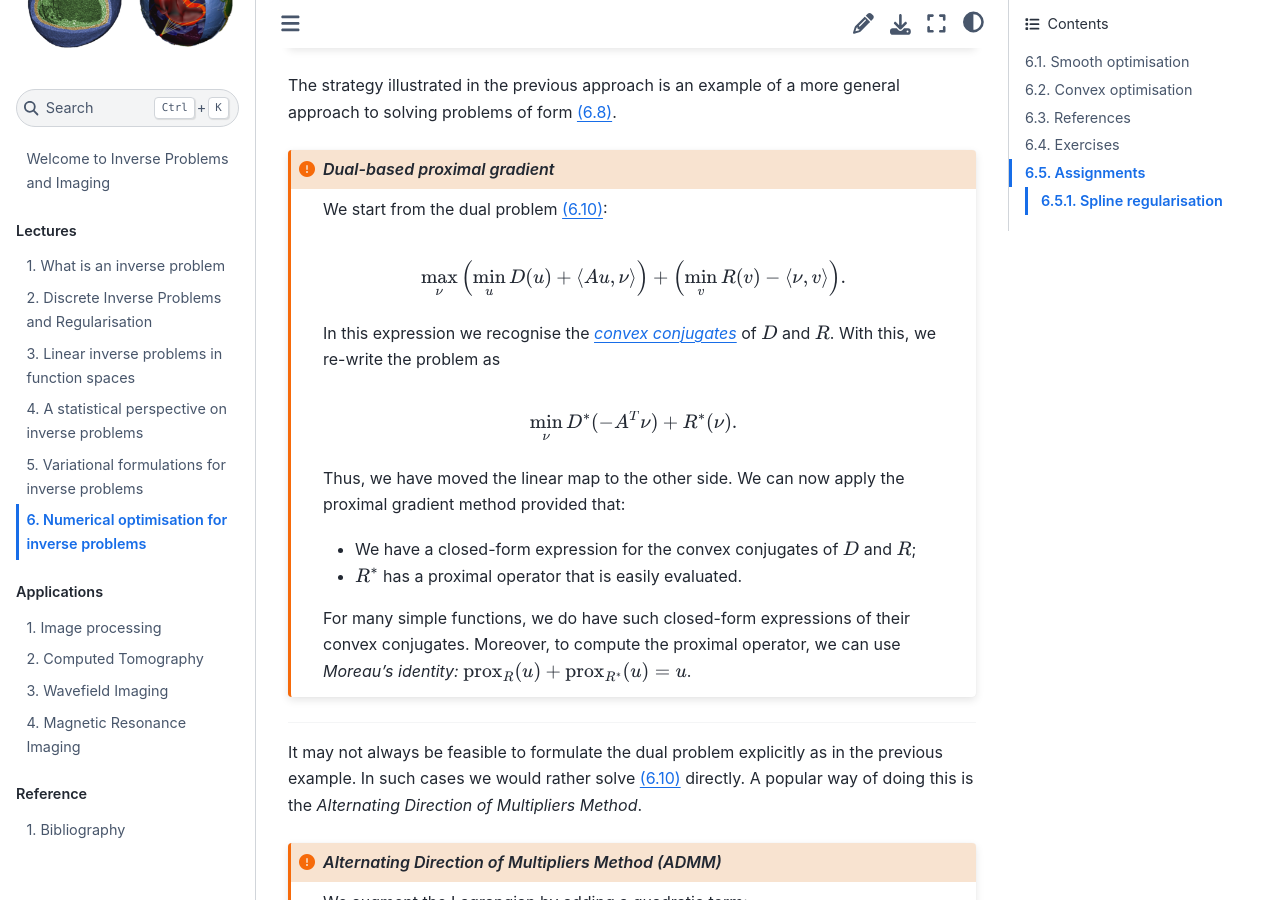
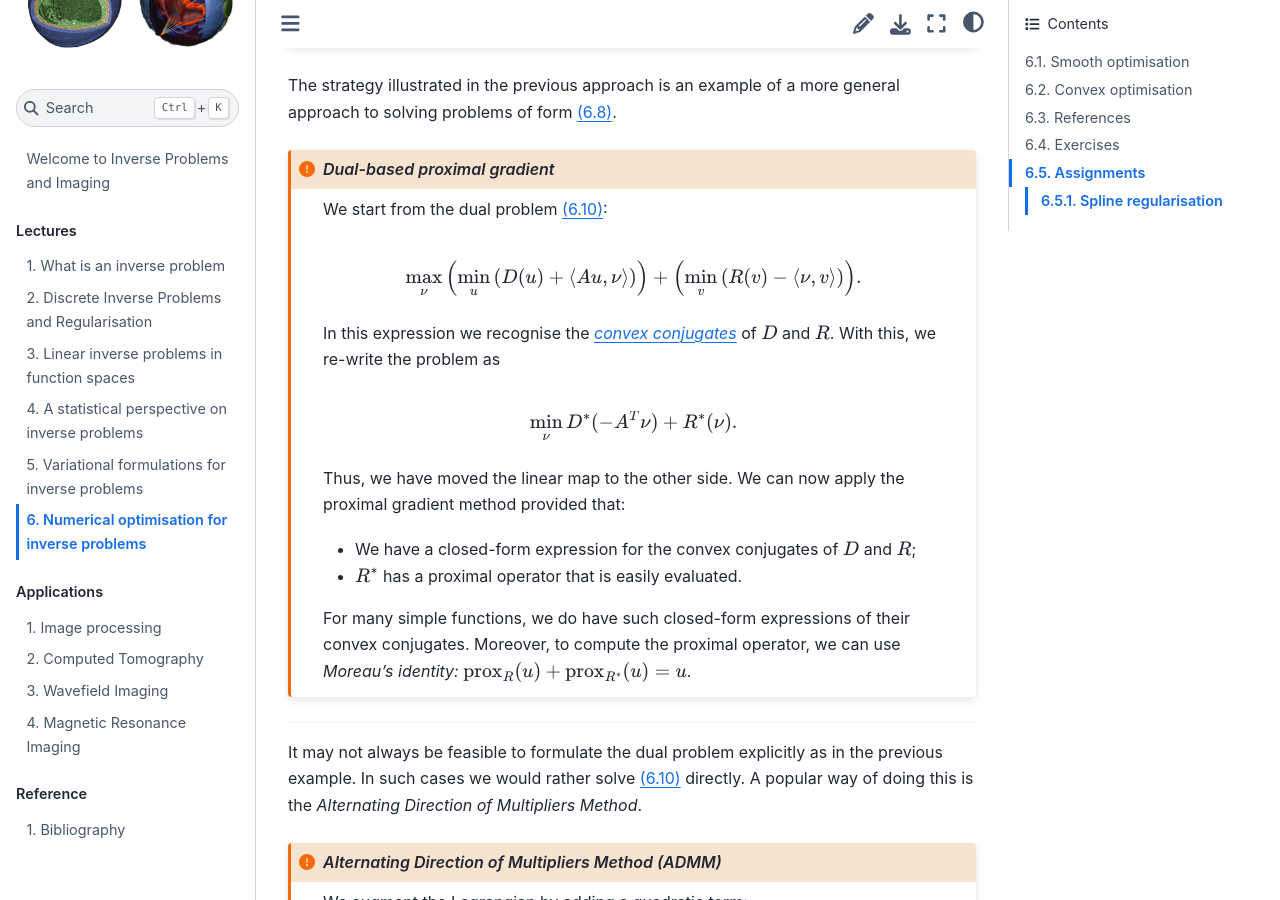
Before and after one commit to TristanvanLeeuwen/IP_and_Im_Lectures, a Jupyter Book: the page built from numerical_optimisation.md, in a window 1280 px wide and 900 px high, scrolled down 13493 px. Built offline with Jupyter Book 1.0.4 settings and Sphinx 7.4.7 and the Sphinx Book theme 1.1.4, drawn with Linux system fonts in a browser that asks for light colours; cross-references to code outside the pages are shown as plain code.

Commit message:
Update numerical_optimisation.md
Small change: addomg a bracket somewhere.

```diff
--- a/numerical_optimisation.md
+++ b/numerical_optimisation.md
@@ -610,7 +610,7 @@ The strategy illustrated in the previous approach is an example of a more genera
 
 We start from the dual problem {eq}`dual_saddle_point`:
 
-$$\max_{\nu} \left(\min_u D(u) + \langle Au,\nu\rangle\right) + \left(\min_v R(v) - \langle \nu, v\rangle\right).$$
+$$\max_{\nu} \left(\min_u \left( D(u) + \langle Au,\nu \rangle \right) \right) + \left(\min_v \left( R(v) - \langle \nu, v\rangle \right) \right).$$
 
 In this expression we recognise the [*convex conjugates*](https://en.wikipedia.org/wiki/Convex_conjugate) of $D$ and $R$. With this, we re-write the problem as
 
```
